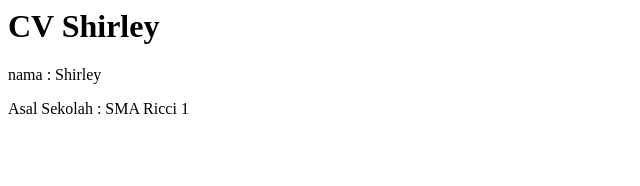
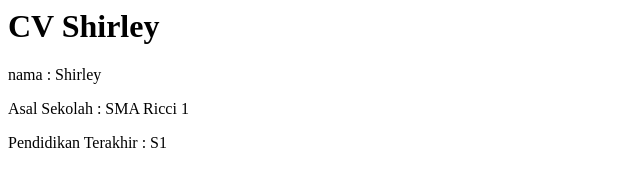
Before and after one commit to wei5002/Tugas1_535230024_Shirley, a plain HTML site: page CV.html in a window 1280 px wide. Shown: the whole page, without its empty margins (0-640 px from the left). Drawn offline with Linux system fonts and the light colour scheme.

Commit message:
Pendidikan Terakhir

```diff
--- a/CV.html
+++ b/CV.html
@@ -5,6 +5,7 @@
             <h1>CV Shirley</h1>
             <p>nama : Shirley</p>
             <P>Asal Sekolah : SMA Ricci 1</P>
+            <p>Pendidikan Terakhir : S1 </p>
         </body>
     </head>
 </html>
```
